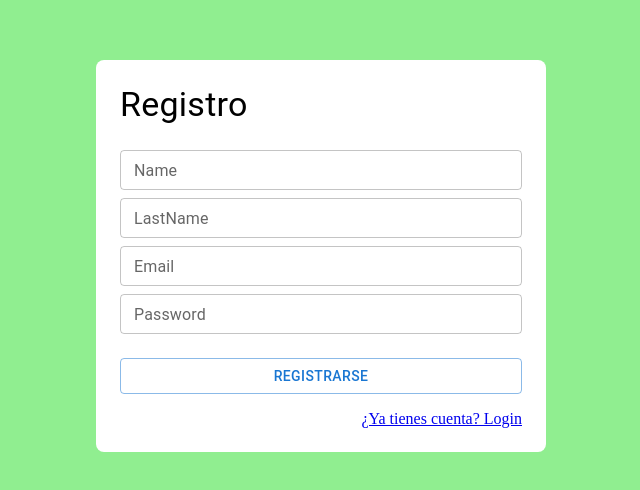
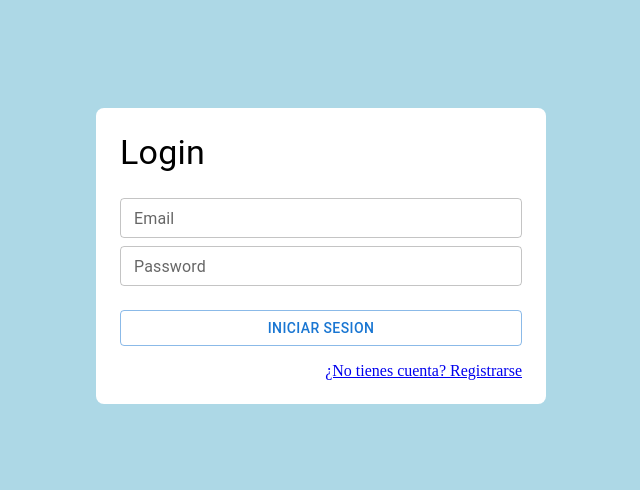
Before and after one commit to SantiagoGuinazu/ProyectoFinal-FrontEnd-GuinazuSantiago24, a React (Vite) app: page / in a window 1280 px wide. Shown: the part 144-634 px from the top of the page, without its empty margins (319-959 px from the left). Built offline with nearby package versions, Linux system fonts and the light colour scheme.

Commit message:
Front desde back

```diff
--- a/src/EcommerceFront.jsx
+++ b/src/EcommerceFront.jsx
@@ -5,8 +5,8 @@ import { RegisterPage } from "./pages/RegisterPage";
 export const EcommerceFront = () => {
     return (
         <>
-            {/*<LoginPage />*/}
-            <RegisterPage />
+            <LoginPage />
+            {/*<RegisterPage />*/}
             {/*<InicioPage />*/}
         </>
     )
--- a/src/pages/LoginPage.jsx
+++ b/src/pages/LoginPage.jsx
@@ -1,7 +1,24 @@
 import React from 'react'
-import { Button, Grid, TextField, Typography } from '@mui/material'
+import { Button, Grid, TextField, Typography } from '@mui/material';
+import {useFormik} from 'formik';
+import * as Yup from 'yup';
 
 export const LoginPage = () => {
+
+  const initialValues = {
+    email:'',
+    password:''
+  };
+
+  const validationSchema = Yup.object({
+    email:Yup.string().required('El email es obligatorio').email('Email Invalido'),
+    password:Yup.string().required('El password es obligatorio').min(6,'La password debe tener al menos 6 caracteres'),
+  })
+
+  const { values, handleChange, errors } = useFormik({initialValues, validationSchema});
+
+  const { email, password } = values;
+
   return (
     <Grid container
     spacing={0}
@@ -18,21 +35,31 @@ export const LoginPage = () => {
 
           <Grid item mt={3} xs={12}>
             <TextField
+              name='email'
+              value={email}
               type='email'
               label="Email"
               variant="outlined"
               size='small'
               fullWidth
+              onChange={handleChange}
+              error={Boolean(errors.email)}
+              helperText={errors.email}
             />
           </Grid>
 
           <Grid item mt={1} xs={12}>
             <TextField
+              name='password'
+              value={password}
               type='password'
               label="Password"
               variant="outlined"
               size='small'
               fullWidth
+              onChange={handleChange}
+              error={Boolean(errors.password)}
+              helperText={errors.password}
             />
           </Grid>
 
```
